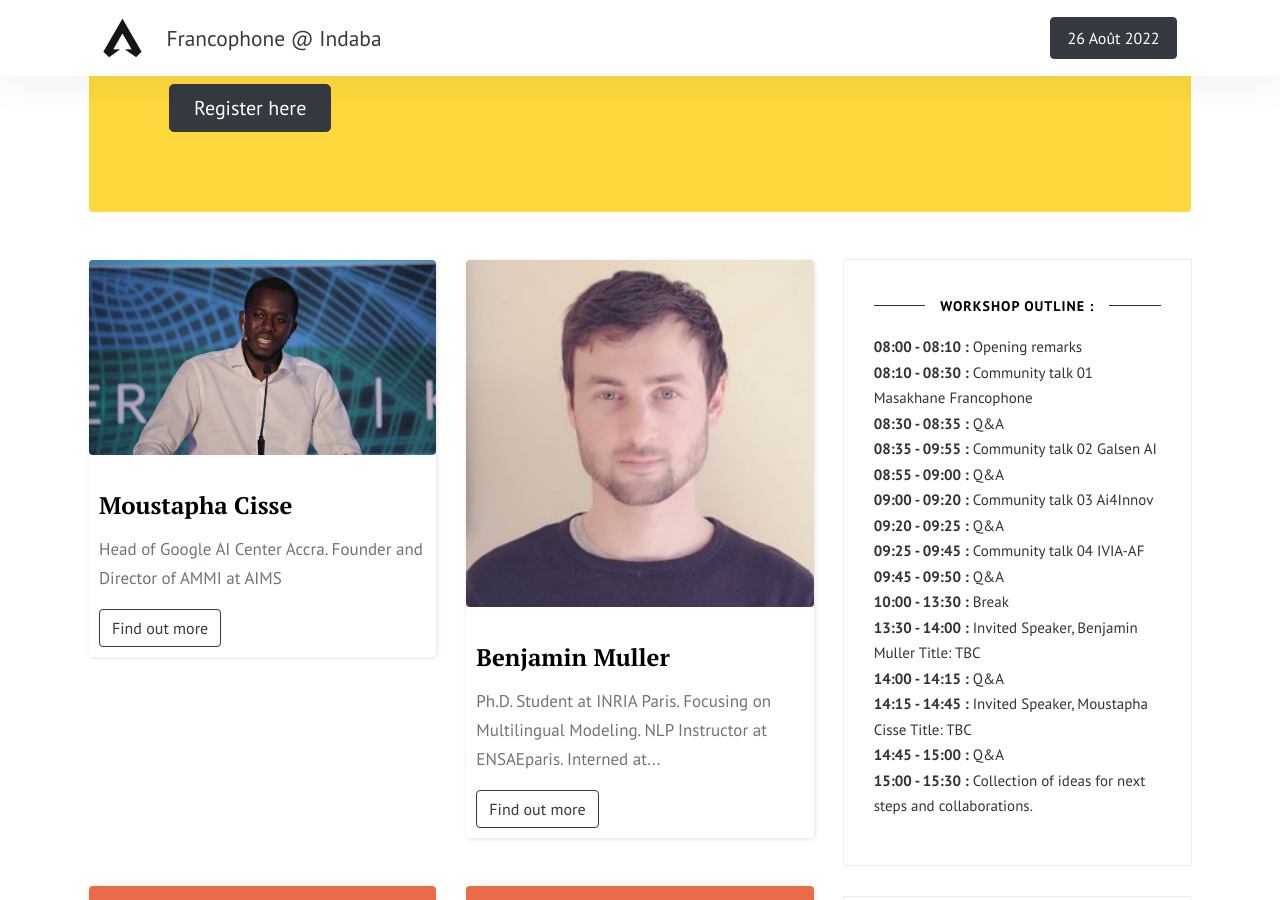
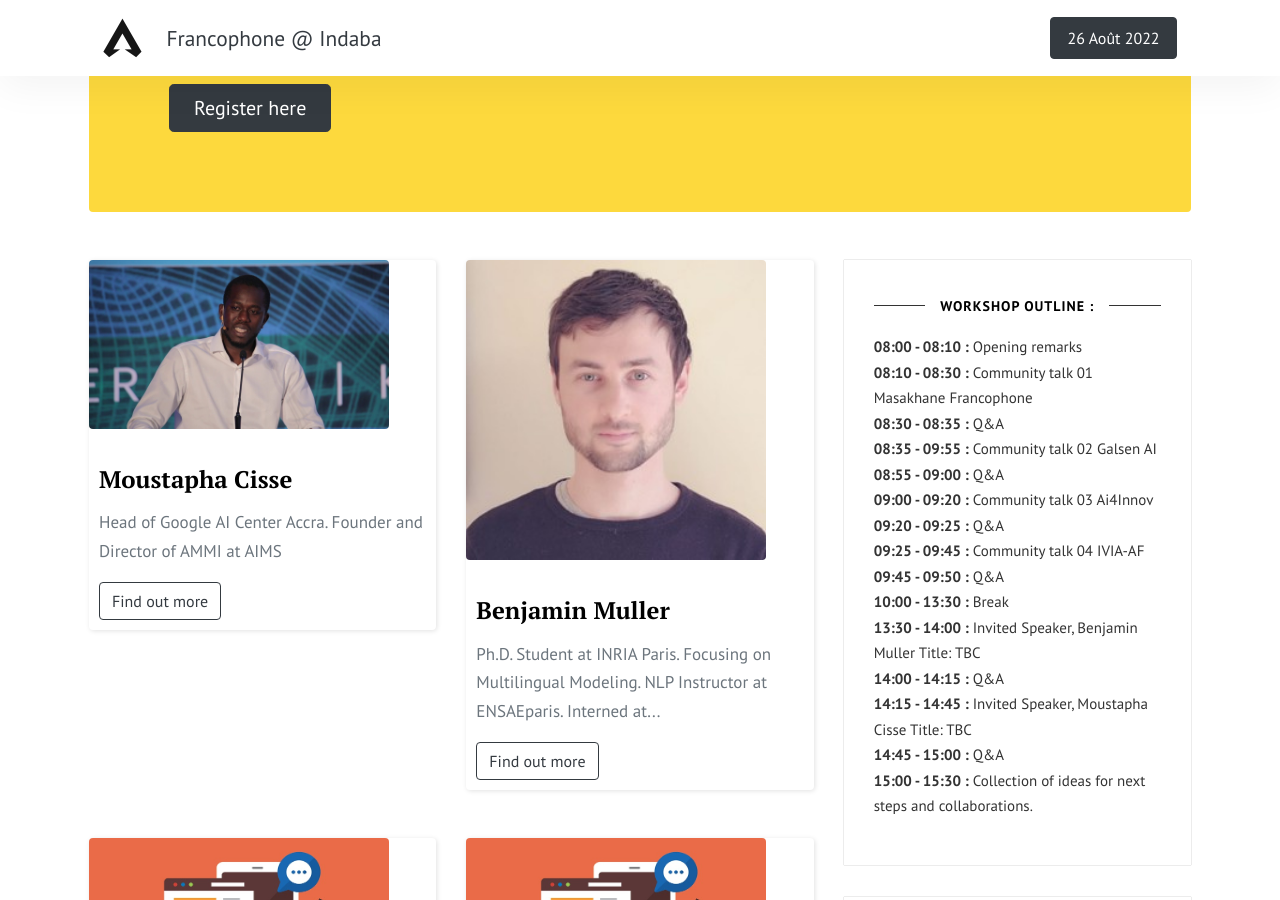
Before and after one commit to francophone-ai-indaba/francophone-ai-indaba.github.io, a Jekyll site: the page built from index.html, in a window 1280 px wide and 900 px high, scrolled down 721 px. Built offline with Jekyll 4.4.1, drawn with Linux system fonts in a browser that asks for light colours.

Commit message:
image size

```diff
--- a/_includes/cardbox.html
+++ b/_includes/cardbox.html
@@ -1,7 +1,7 @@
 <!-- begin post -->
 <div class="card">
     <a href="{{ post.url | absolute_url }}">
-        {% if person.picture %} <img class="rounded mb-4" src="{{ person.picture }}" alt="{{ person.name }}" class="center" width="500" height="200"> {% endif %}
+        {% if person.picture %} <img class="rounded mb-4" src="{{ person.picture }}" alt="{{ person.name }}" class="center" width="300"> {% endif %}
     </a>
     <div class="card-block">
         <h2 class="card-title h4 serif-font"><a href="{{ post.url | absolute_url }}">{{ person.name }}</a></h2>
```
